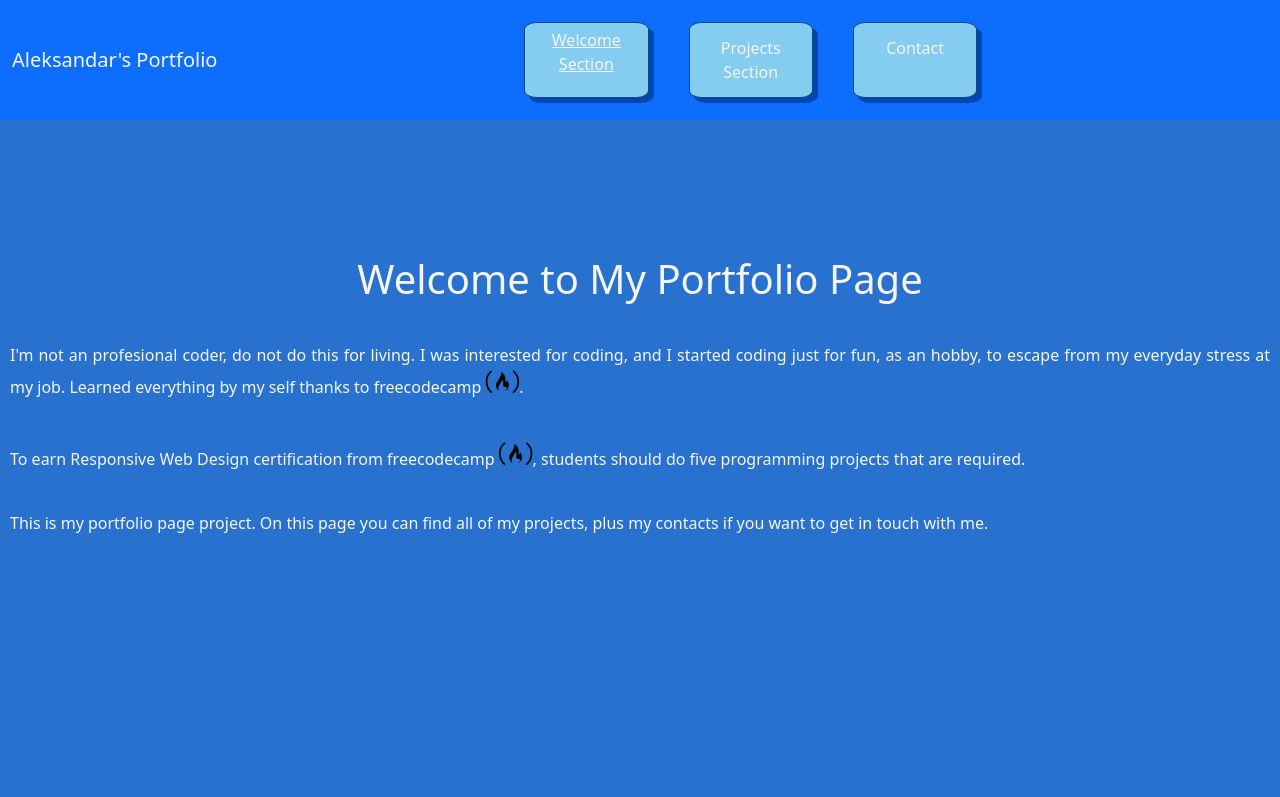
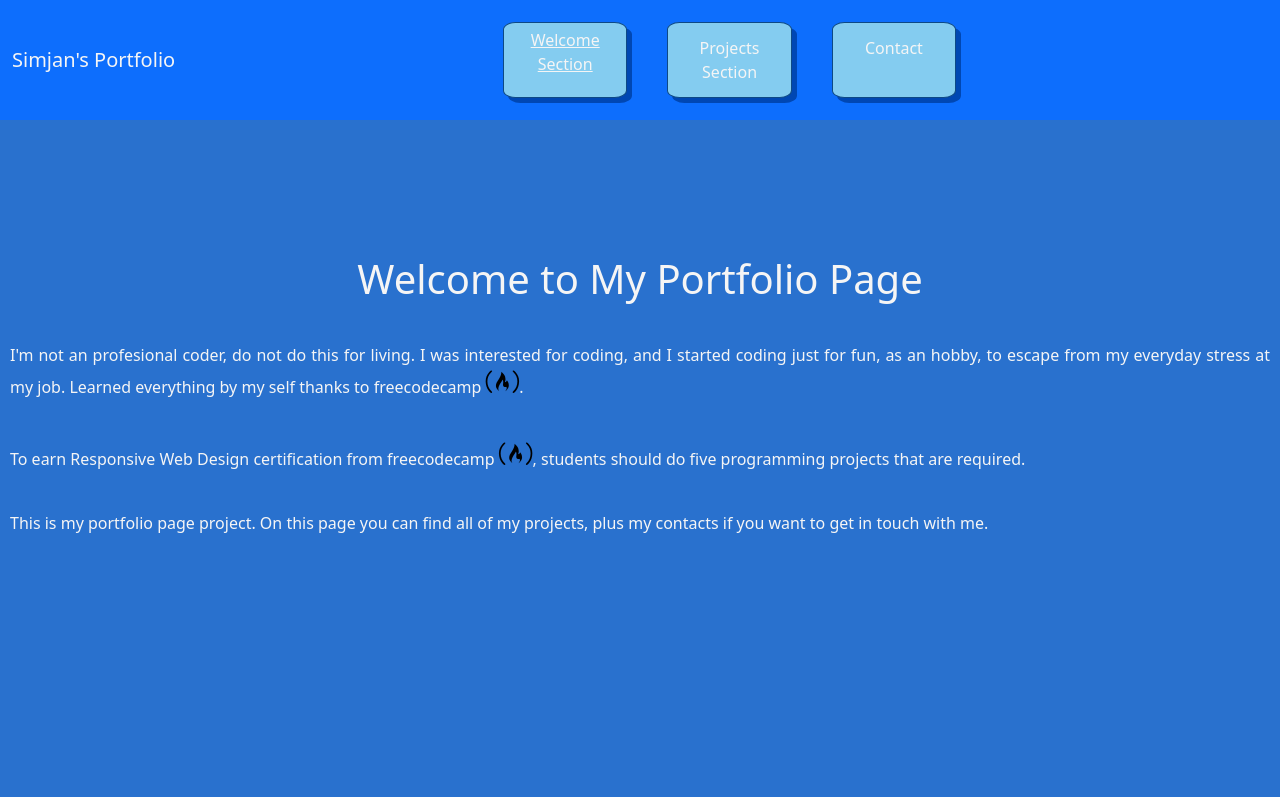
Before and after one commit to asimjanoski/asimjanoski.github.io, a plain HTML site: page portfolio-page/index.html in a window 1280 px wide. Shown: the top 797 px of the page. Drawn offline with nearby package versions, Linux system fonts and the light colour scheme.

Commit message:
Update index.html
changed the text in first <a> tag

```diff
--- a/portfolio-page/index.html
+++ b/portfolio-page/index.html
@@ -15,7 +15,7 @@
 
     <nav style="max-height:15vh;" class="navbar fixed-top navbar-expand-lg navbar-light bg-primary">
         <div class="container-fluid">
-          <a style="color:whitesmoke" class="navbar-brand text-color" href="">Aleksandar's Portfolio</a>
+          <a style="color:whitesmoke" class="navbar-brand text-color" href="">Simjan's Portfolio</a>
           <button class="navbar-toggler" type="button" data-bs-toggle="collapse" data-bs-target="#navbarSupportedContent" aria-controls="navbarSupportedContent" aria-expanded="false" aria-label="Toggle navigation">
             <span class="navbar-toggler-icon"></span>
           </button>
```
